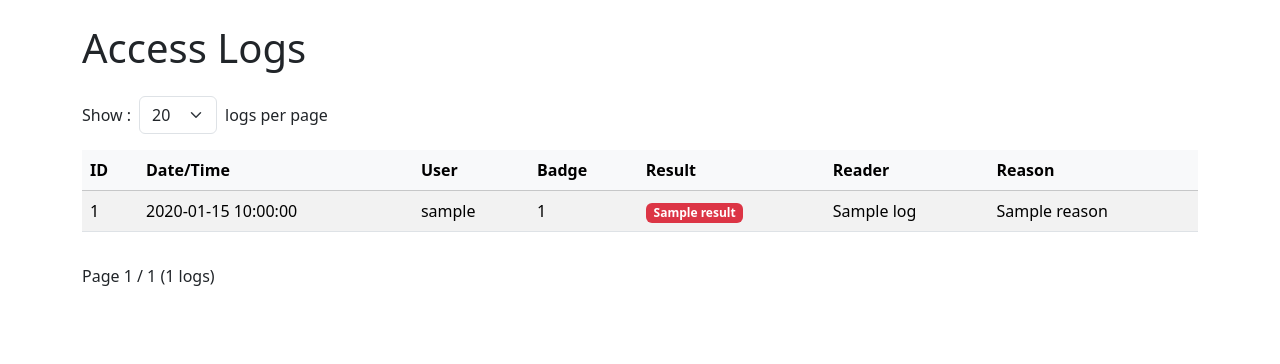
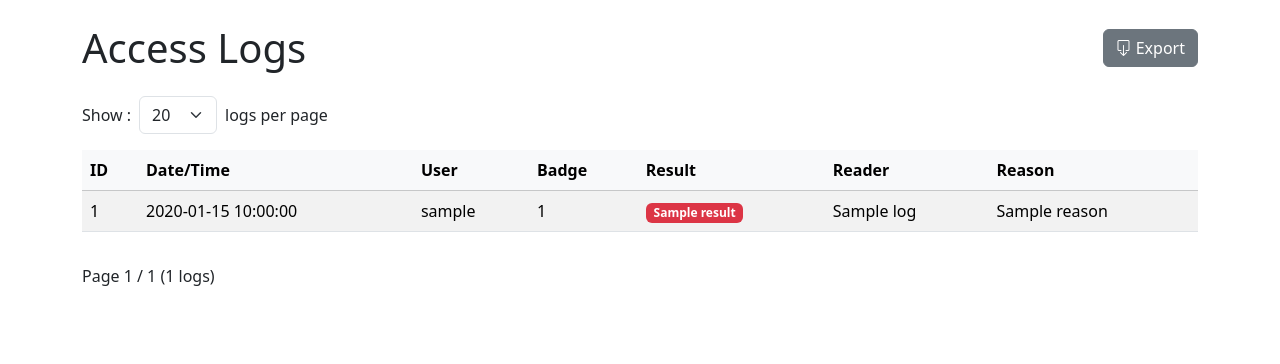
Before and after one commit to iotbzh/access-control, a Python web app: template templates/logs.html in a window 1280 px wide. Shown: the part 56-420 px from the top of the page. Run offline with Jinja, Linux system fonts and the light colour scheme; the template is opened without the code that fills it: most values are stand-ins (such as "Sample title", 1, 10 or a date in 2020).

Commit message:
Add logs export

```diff
--- a/templates/logs.html
+++ b/templates/logs.html
@@ -1,7 +1,12 @@
 {% extends 'base.html' %}
 
 {% block content %}
-<h1 class="mb-4">Access Logs</h1>
+<div class="d-flex justify-content-between align-items-center mb-4">
+    <h1 class="m-0">Access Logs</h1>
+    <a href="{{ url_for('logs_export') }}" target="_blank" class="btn btn-secondary">
+        <i class="bi bi-box-arrow-down"></i> Export
+    </a>
+</div>
 
 <form method="get" action="{{ url_for('logs') }}" class="row g-2 align-items-center mb-3">
     <div class="col-auto">
```
Also changed, not shown: app.py (+17 -1 lines).
